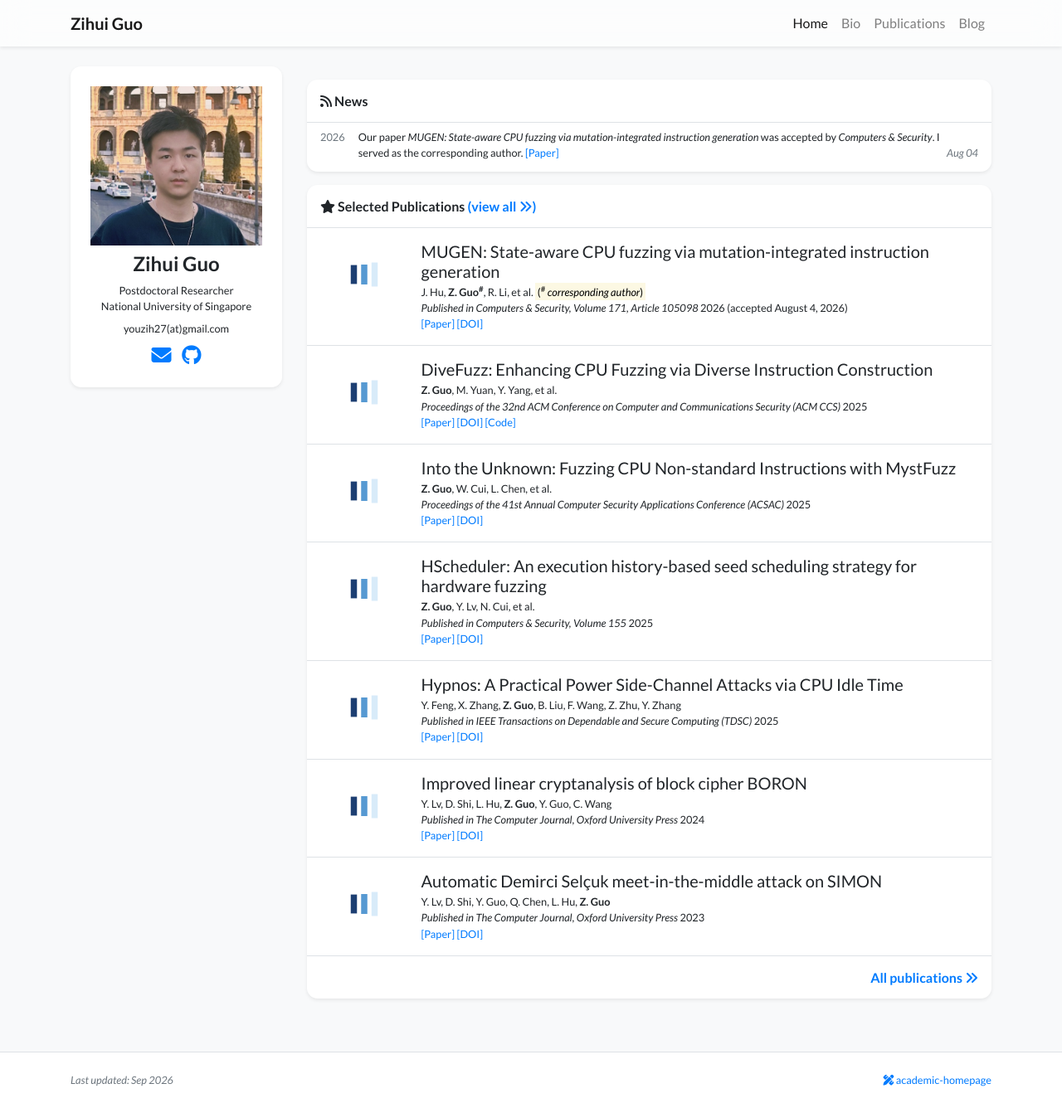
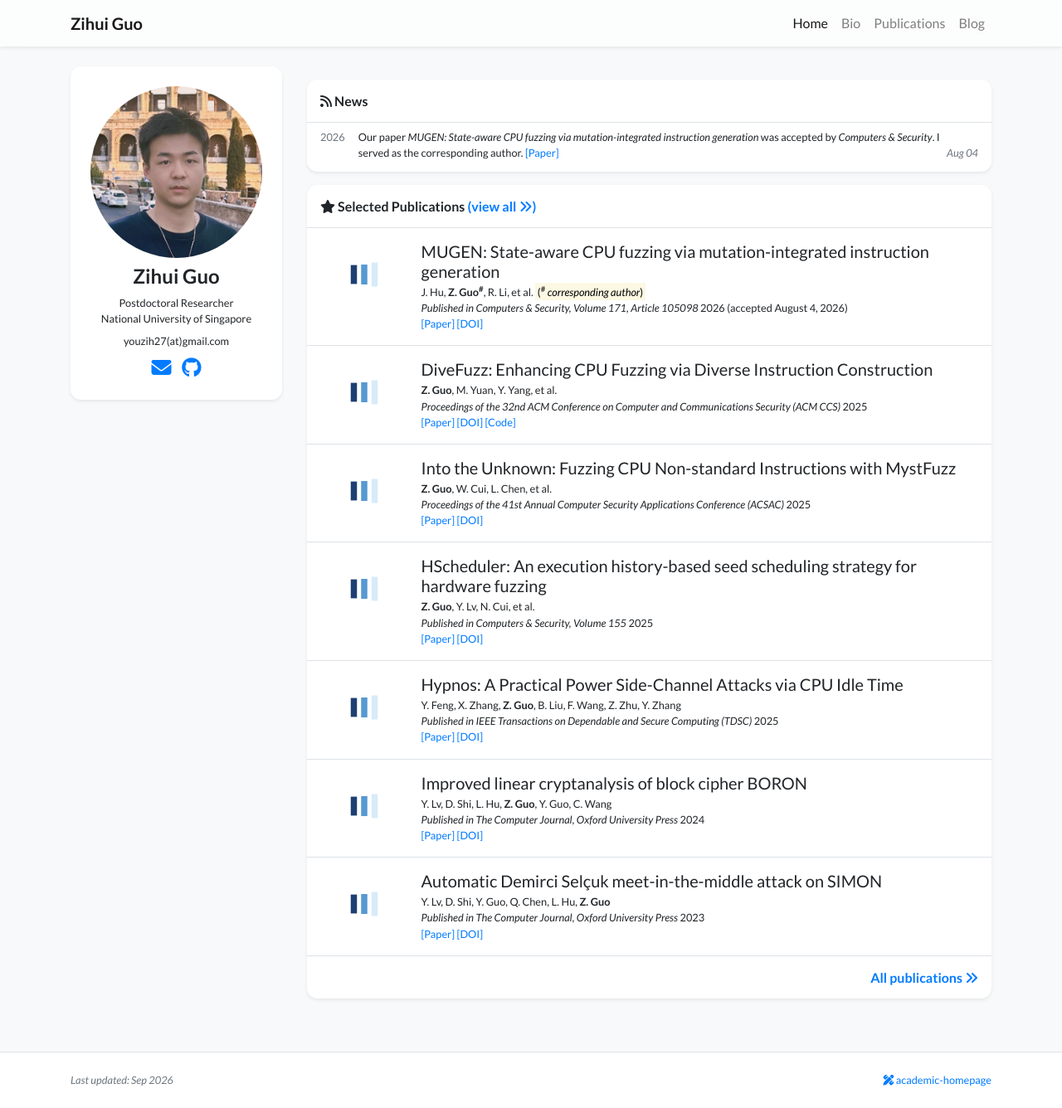
Before and after one commit to youzi27/youzi27.github.io, a Jekyll site: the page built from index.html, in a window 1280 px wide and 1336 px high. Shown: the whole window at 83% size. Built offline with Jekyll 4.4.1, drawn with Linux system fonts in a browser that asks for light colours; nearby versions of some CDN libraries; a style sheet for code colours, icons or effects is not loaded.

Commit message:
Make profile portrait circular
Square thumbnail frame replaced with rounded-circle. The photo is 513x476,
so force a 1:1 box with object-fit: cover to avoid an ellipse, on both the
desktop and mobile portraits.

Co-Authored-By: Claude Opus 5 (1M context) <noreply@anthropic.com>

```diff
--- a/_includes/widgets/profile_card.html
+++ b/_includes/widgets/profile_card.html
@@ -9,8 +9,8 @@
                         <div class="figure float-right ml-4 mb-4 d-none d-md-block">
                             <img
                                 src="{{ site.data.profile.portrait_url | relative_url }}"
-                                class="figure-img img-fluid img-thumbnail"
-                                style="height: 200px;"
+                                class="figure-img img-fluid rounded-circle"
+                                style="height: 200px; width: 200px; object-fit: cover;"
                                 data-toggle="tooltip"
                                 data-placement="top"
                                 title="{{ site.data.profile.portrait_caption }}">
--- a/_includes/widgets/profile_card_mini.html
+++ b/_includes/widgets/profile_card_mini.html
@@ -9,13 +9,14 @@
                         <div class="figure d-none d-md-block">
                             <img
                                 src="{{ site.data.profile.portrait_url | relative_url }}"
-                                class="figure-img img-fluid"
+                                class="figure-img img-fluid rounded-circle"
+                                style="width: 100%; aspect-ratio: 1 / 1; object-fit: cover;"
                                 data-toggle="tooltip"
                                 data-placement="top"
                                 title="{{ site.data.profile.portrait_caption }}">
                         </div>
                         <div class="mb-3 d-md-none text-center">
-                            <img src="{{ site.data.profile.portrait_url | relative_url }}" class="rounded-circle" style="max-width: 50%;" alt="Portrait">
+                            <img src="{{ site.data.profile.portrait_url | relative_url }}" class="rounded-circle" style="width: 50%; aspect-ratio: 1 / 1; object-fit: cover;" alt="Portrait">
                         </div>
                         {% endif %}
                     </div>
```
